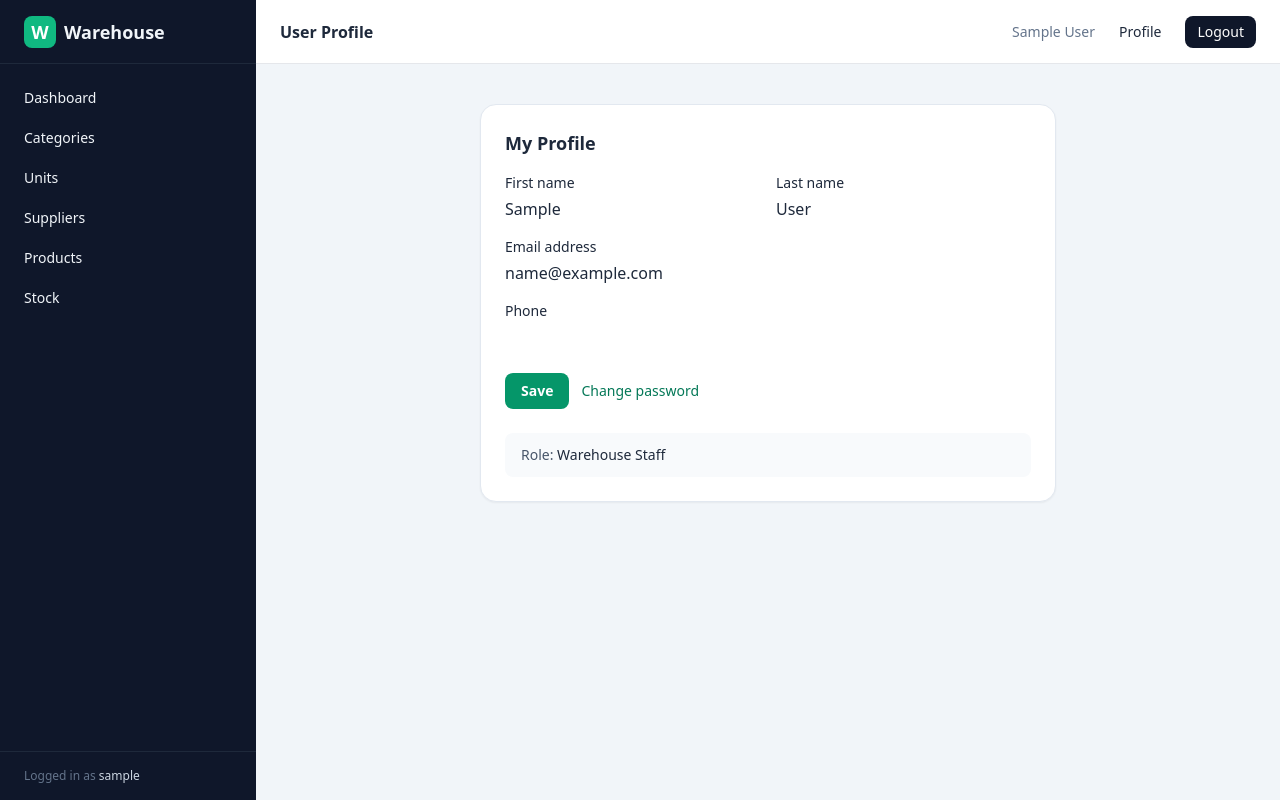
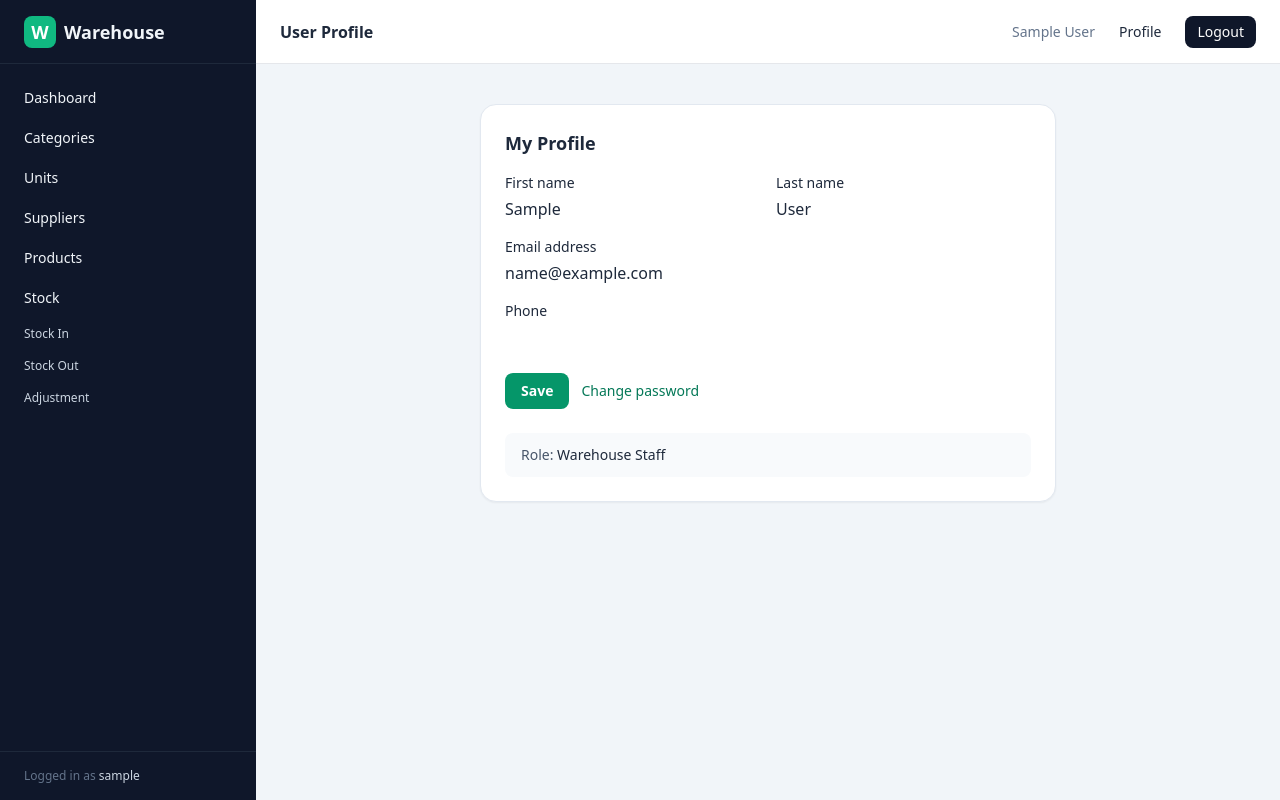
Before and after one commit to afdhalpower/djangogudang, a Django app: page /accounts/profile/ in a window 1280 px wide. Run offline with Django 5.2, Linux system fonts and the light colour scheme; the visitor is signed in with stand-in values (Sample User, id 1).

Commit message:
feat: stock adjustment reason+direction + sidebar navigasi
- CODA: Stock Adjustment hampir semua sudah ada sejak feature 5/6 (view,
  form with RadioSelect direction, signal for ADJUSTMENT add/remove,
  URL, template with reason dropdown + dynamic items)
- Tambah: sidebar sub-links (Stock In, Stock Out, Adjustment) nested
  di bawah Stock
- Verifikasi: ADD +30 tetap 235, REM -50 jadi 185, REM 999999 ditolak 185
- Design system konsisten: badge UNTUK adjustment di detail

```diff
--- a/templates/base.html
+++ b/templates/base.html
@@ -34,6 +34,11 @@
         <a href="{% url 'suppliers:list' %}" class="block px-3 py-2 rounded-lg hover:bg-slate-800">Suppliers</a>
         <a href="{% url 'products:list' %}" class="block px-3 py-2 rounded-lg hover:bg-slate-800">Products</a>
         <a href="{% url 'stock:list' %}" class="block px-3 py-2 rounded-lg hover:bg-slate-800">Stock</a>
+        <div class="pl-4 space-y-1 text-xs">
+          <a href="{% url 'stock:in_create' %}" class="block px-3 py-1.5 rounded-lg hover:bg-slate-800 text-slate-300">Stock In</a>
+          <a href="{% url 'stock:out_create' %}" class="block px-3 py-1.5 rounded-lg hover:bg-slate-800 text-slate-300">Stock Out</a>
+          <a href="{% url 'stock:adjust_create' %}" class="block px-3 py-1.5 rounded-lg hover:bg-slate-800 text-slate-300">Adjustment</a>
+        </div>
         <!-- More links (Reports…) get added as modules land -->
       </nav>
       <div class="px-6 py-4 text-xs text-slate-500 border-t border-slate-800">
```
Also changed, not shown: README.md, stock/migrations/0003_add_adjustment_fields.py (added).
